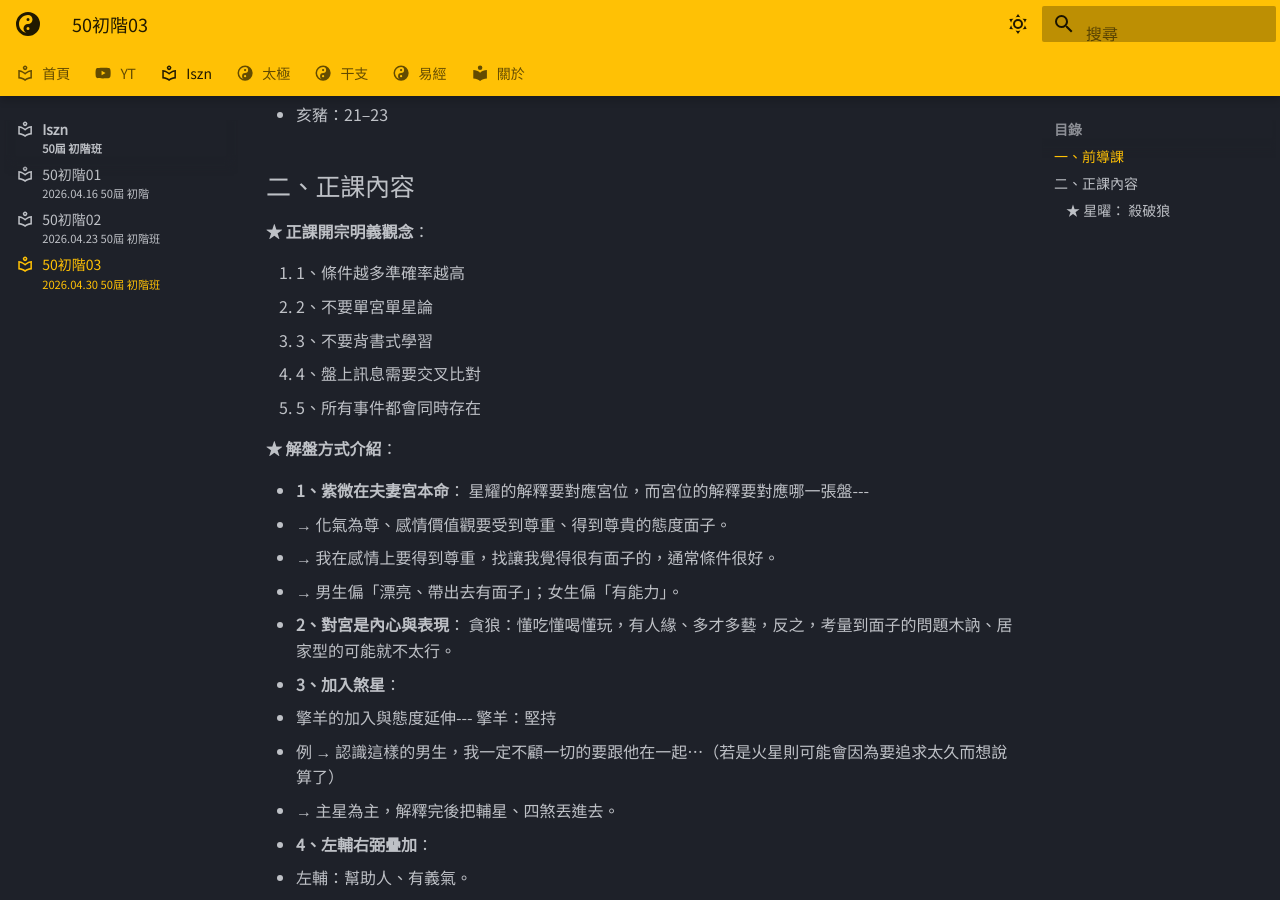
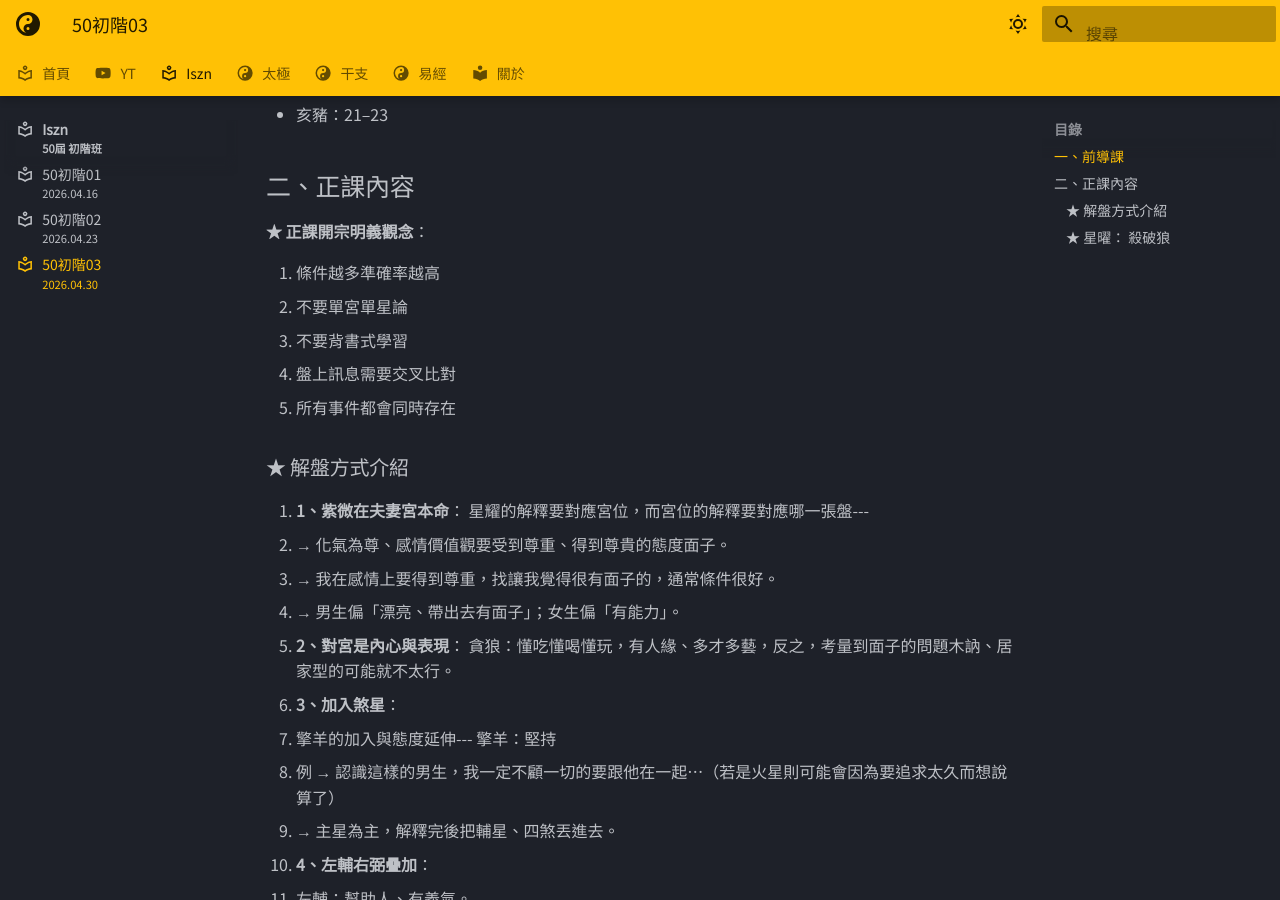
Before and after one commit to oolongyuan/oolongyuan.github.io, an MkDocs documentation site: the page built from docs/iszn/class_03.md, in a window 1280 px wide and 900 px high, scrolled down 2048 px. Built offline with MkDocs 1.6.1 and Material for MkDocs 9.7.7, drawn with Linux system fonts in a browser that asks for light colours; some web fonts are replaced.

Commit message:
updated subtitle

```diff
--- a/docs/iszn/class_03.md
+++ b/docs/iszn/class_03.md
@@ -1,7 +1,7 @@
 ---
 icon: material/library-outline
 title: 50初階03
-subtitle: 2026.04.30 50屆 初階班
+subtitle: 2026.04.30
 ---
 
 # 第三堂筆記
@@ -75,24 +75,24 @@ subtitle: 2026.04.30 50屆 初階班
 
 **★ 正課開宗明義觀念**：
 
- 1. 1、條件越多準確率越高
- 1. 2、不要單宮單星論
- 1. 3、不要背書式學習
- 1. 4、盤上訊息需要交叉比對
- 1. 5、所有事件都會同時存在
+ 1. 條件越多準確率越高
+ 1. 不要單宮單星論
+ 1. 不要背書式學習
+ 1. 盤上訊息需要交叉比對
+ 1. 所有事件都會同時存在
 
-**★ 解盤方式介紹**：
+### ★ 解盤方式介紹
 
- - **1、紫微在夫妻宮本命**： 星耀的解釋要對應宮位，而宮位的解釋要對應哪一張盤---
+ 1. **1、紫微在夫妻宮本命**： 星耀的解釋要對應宮位，而宮位的解釋要對應哪一張盤---
    - → 化氣為尊、感情價值觀要受到尊重、得到尊貴的態度面子。
    - → 我在感情上要得到尊重，找讓我覺得很有面子的，通常條件很好。
    - → 男生偏「漂亮、帶出去有面子」；女生偏「有能力」。
 
 
- - **2、對宮是內心與表現**： 貪狼：懂吃懂喝懂玩，有人緣、多才多藝，反之，考量到面子的問題木訥、居家型的可能就不太行。
+ 1. **2、對宮是內心與表現**： 貪狼：懂吃懂喝懂玩，有人緣、多才多藝，反之，考量到面子的問題木訥、居家型的可能就不太行。
 
 
- - **3、加入煞星**：
+ 1. **3、加入煞星**：
 
    - 擎羊的加入與態度延伸--- 擎羊：堅持
    - 例 → 認識這樣的男生，我一定不顧一切的要跟他在一起…（若是火星則可能會因為要追求太久而想說算了）
```
Also changed, not shown: docs/iszn/class_01.md (+1 -1 lines), docs/iszn/class_02.md (+1 -1 lines).
